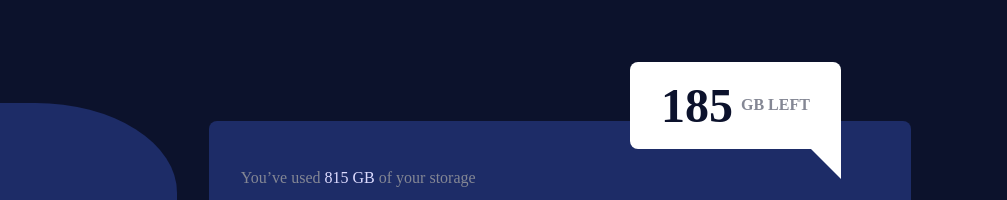
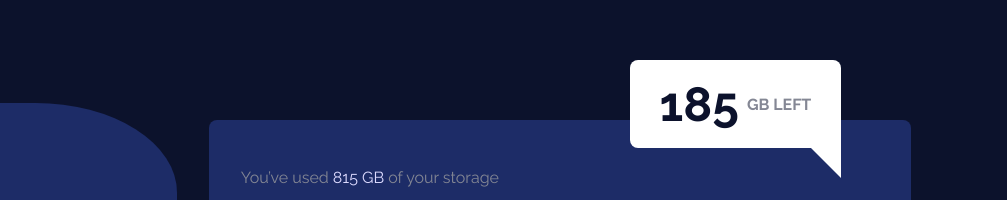
Before and after one commit to abanicaisse/fylo-data-storage, a plain HTML site: page index.html in a window 1280 px wide. Shown: the part 185-385 px from the top of the page, 273-1280 px from the left. Drawn offline with Linux system fonts and the light colour scheme.

Commit message:
updated the font-family

```diff
--- a/css/style.css
+++ b/css/style.css
@@ -19,6 +19,7 @@ html {
 body {
     width: 100%;
     height: 100%;
+    font-family: 'Raleway', sans-serif;
     display: flex;
     align-items: center;
     justify-content: center;
--- a/index.html
+++ b/index.html
@@ -3,7 +3,9 @@
 <head>
   <meta charset="UTF-8">
   <meta name="viewport" content="width=device-width, initial-scale=1.0">
-
+  <link rel="preconnect" href="https://fonts.googleapis.com">
+  <link rel="preconnect" href="https://fonts.gstatic.com" crossorigin>
+  <link href="https://fonts.googleapis.com/css2?family=Raleway:wght@400;700&display=swap" rel="stylesheet">
   <link rel="icon" type="image/png" sizes="32x32" href="./images/favicon-32x32.png">
   <link rel="stylesheet" href="./css/style.css">
   <title>Frontend Mentor | Fylo data storage component</title>
```
